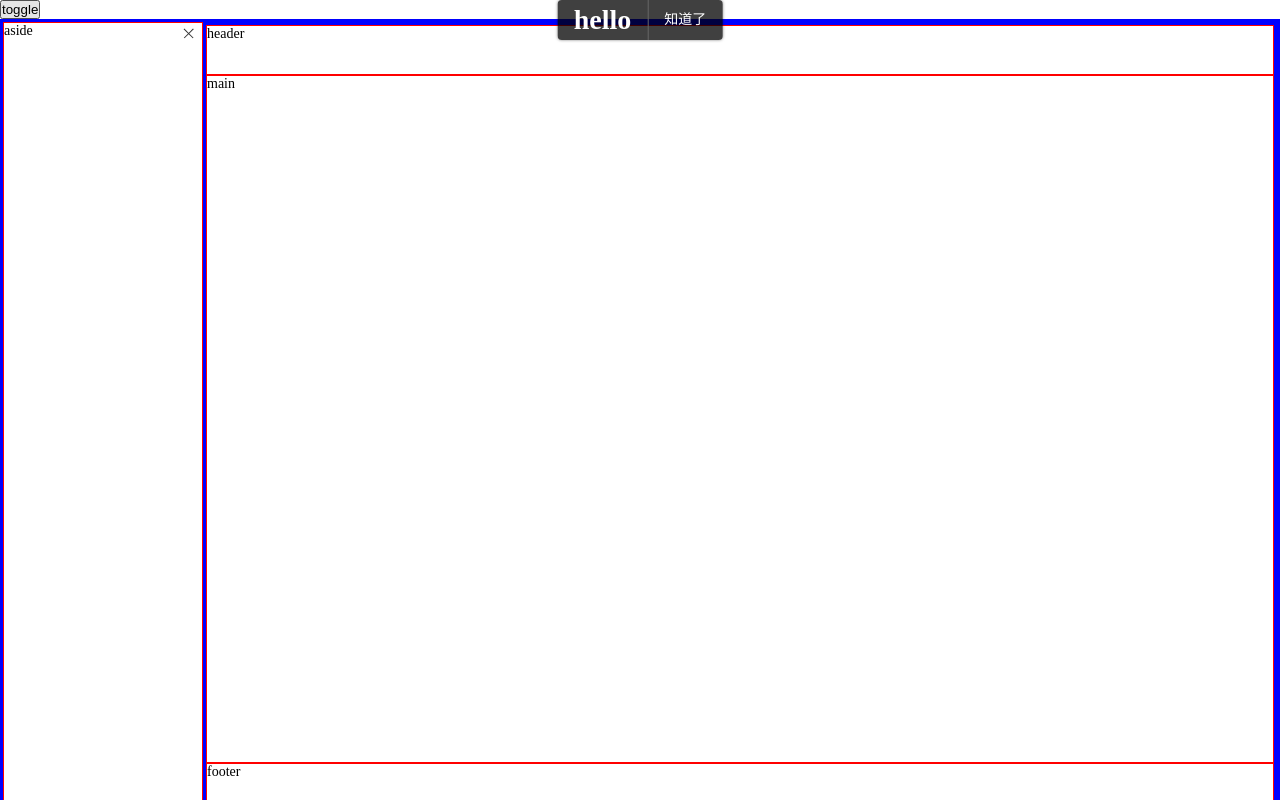
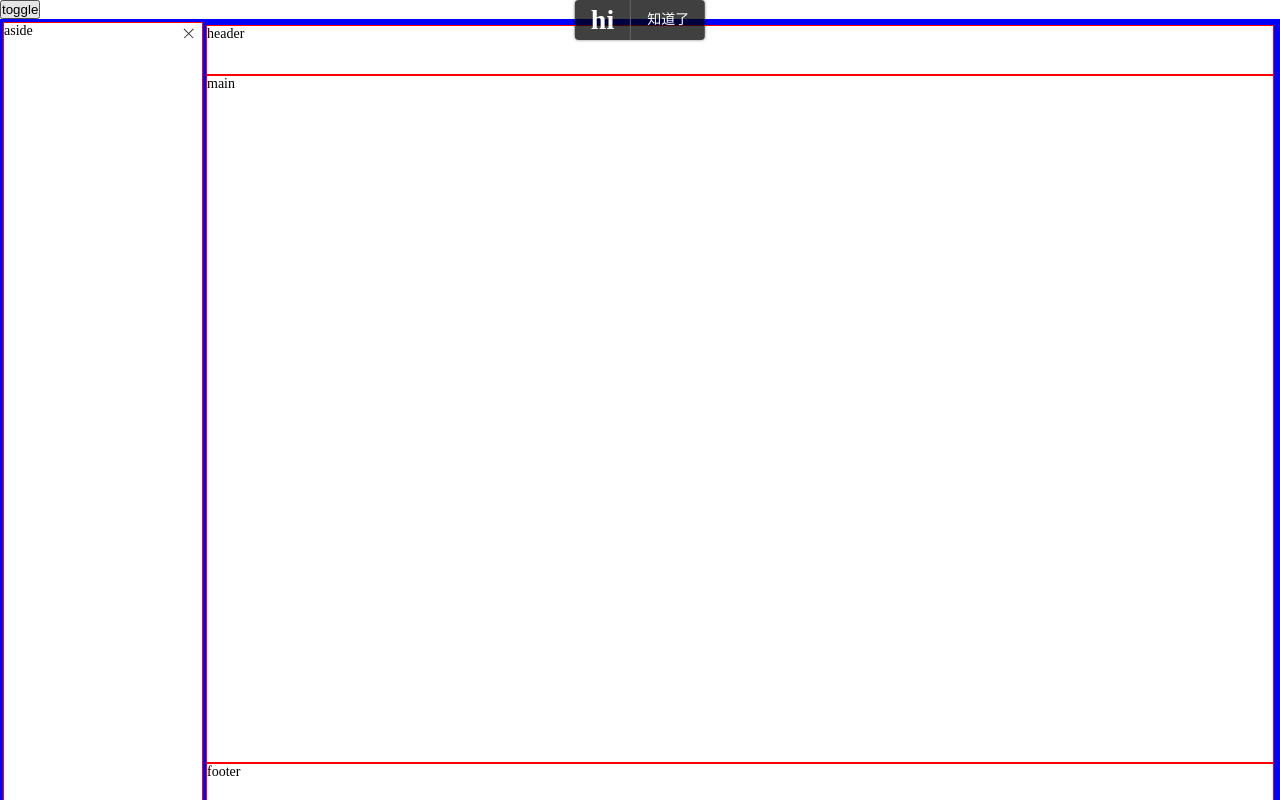
Before and after one commit to haxiedaimala/vue-wheels, a Vue app: page / in a window 1280 px wide. Both pictures are taken after a click on the button "toggle". Shown: the top 800 px of the page. Built offline with nearby package versions, Linux system fonts and the light colour scheme.

Commit message:
限制用户是否插入html语句

```diff
--- a/src/App.vue
+++ b/src/App.vue
@@ -10,7 +10,7 @@ import GMain from './components/GMain.vue';
 import GAside from './components/GAside.vue';
 import GFooter from './components/GFooter.vue';
 import {openToast} from './components/openToast';
-import {h, ref} from 'vue';
+import {ref} from 'vue';
 
 const loading1 = ref(true);
 const loading2 = ref(true);
@@ -20,7 +20,8 @@ const value = ref('王五');
 
 const showToast = () => {
   openToast({
-    message: h('h1', {}, `hello`),
+    message: '<h1>hi</h1>',
+    enableHtml:true,
     autoClose: true,
     autoCloseDelay: 50,
     closeButton: {
--- a/src/components/GToast.vue
+++ b/src/components/GToast.vue
@@ -1,4 +1,6 @@
 <script setup lang="ts">
+import {computed, useSlots} from 'vue';
+
 const props = defineProps({
   visible: {
     type: Boolean,
@@ -20,6 +22,10 @@ const props = defineProps({
         callback: undefined
       };
     }
+  },
+  enableHtml: {
+    type: Boolean,
+    default: false
   }
 });
 const emits = defineEmits<{
@@ -39,11 +45,19 @@ const onClickClose = () => {
   }
   close();
 };
+
+const slotContent = computed(() => useSlots().default!()[0].children);
+
 </script>
 
 <template>
   <div class="gulu-toast" v-if="visible">
-    <slot/>
+    <template v-if="enableHtml">
+      <div v-html="slotContent"></div>
+    </template>
+    <template v-else>
+      <slot/>
+    </template>
     <template v-if="closeButton">
       <span class="gulu-toast-line"></span>
       <span class="gulu-toast-button" @click="onClickClose">{{ closeButton.text }}</span>
--- a/src/components/openToast.ts
+++ b/src/components/openToast.ts
@@ -1,9 +1,9 @@
 import GToast from './GToast.vue';
-import {createApp, h, VNode} from 'vue';
+import {createApp, h} from 'vue';
 
 interface Options {
   visible?: boolean,
-  message: string | VNode;
+  message: string | Object;
   enableHtml?: boolean
   autoClose?: boolean;
   autoCloseDelay?: number;
@@ -11,7 +11,7 @@ interface Options {
 }
 
 export const openToast = (options: Options) => {
-  const {message,autoClose, autoCloseDelay, closeButton} = options;
+  const {message, enableHtml, autoClose, autoCloseDelay, closeButton} = options;
   const div = document.createElement('div');
   document.body.appendChild(div);
   const app = createApp({
@@ -20,6 +20,7 @@ export const openToast = (options: Options) => {
         GToast,
         {
           visible: true,
+          enableHtml,
           autoClose,
           autoCloseDelay,
           closeButton,
```
